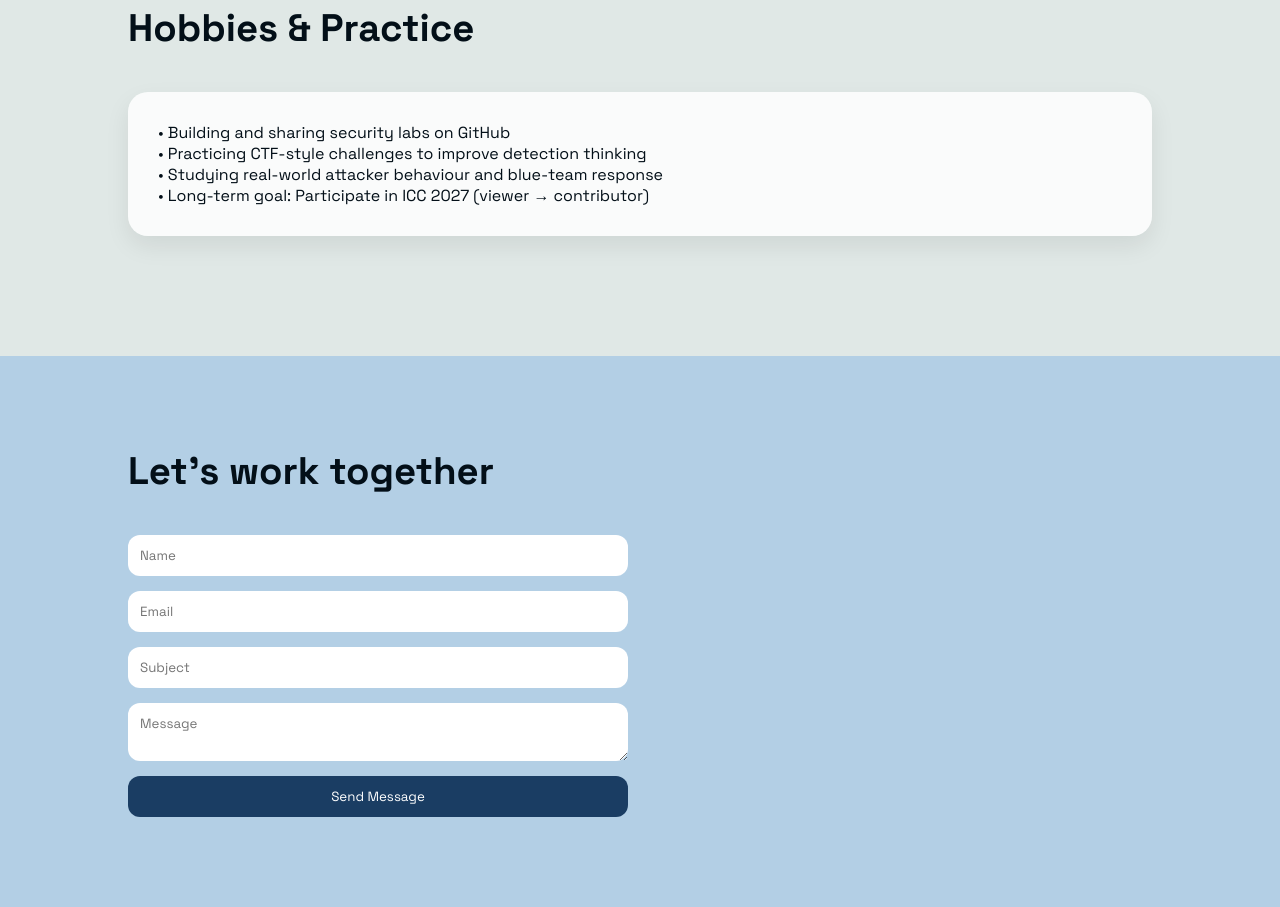
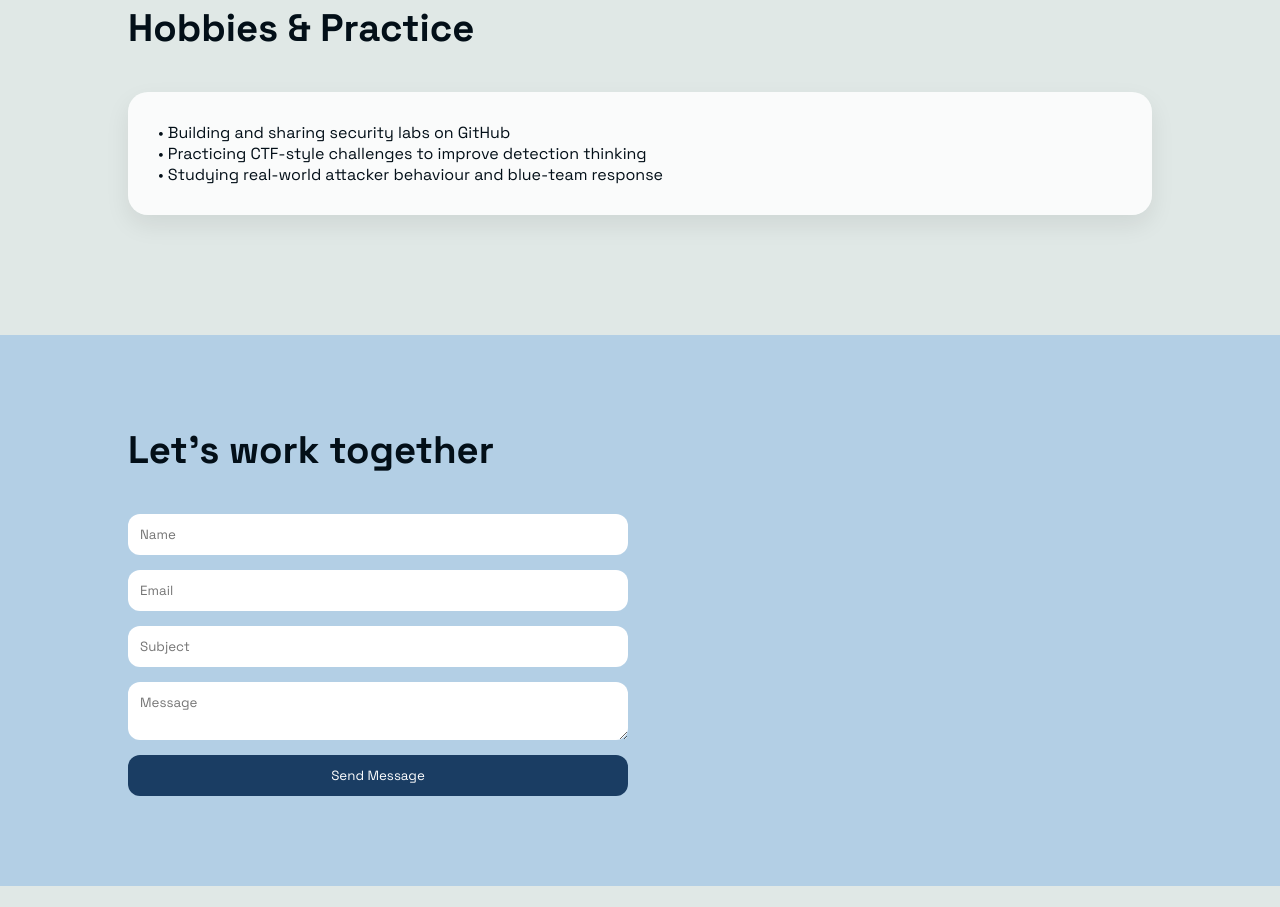
Before and after one commit to Mokili-Saravanan/Mokili_Portfolio, a plain HTML site: page index.html in a window 1280 px wide. Shown: the part 2679-3586 px from the top of the page. After the commit the page ends 3565 px from the top, so only its background shows below. Drawn offline with Linux system fonts and the light colour scheme.

Commit message:
updated hobbies section

```diff
--- a/index.html
+++ b/index.html
@@ -181,7 +181,6 @@
       • Building and sharing security labs on GitHub<br>
       • Practicing CTF-style challenges to improve detection thinking<br>
       • Studying real-world attacker behaviour and blue-team response<br>
-      • Long-term goal: Participate in ICC 2027 (viewer → contributor)
     </p>
   </div>
 </section>
```
